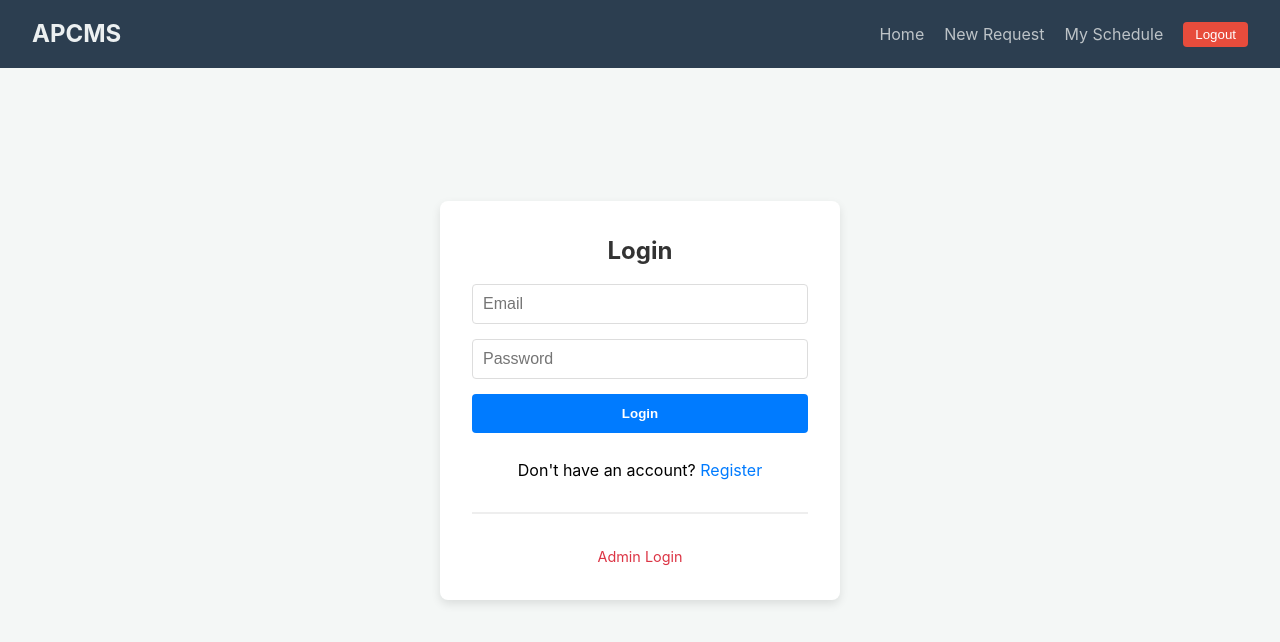
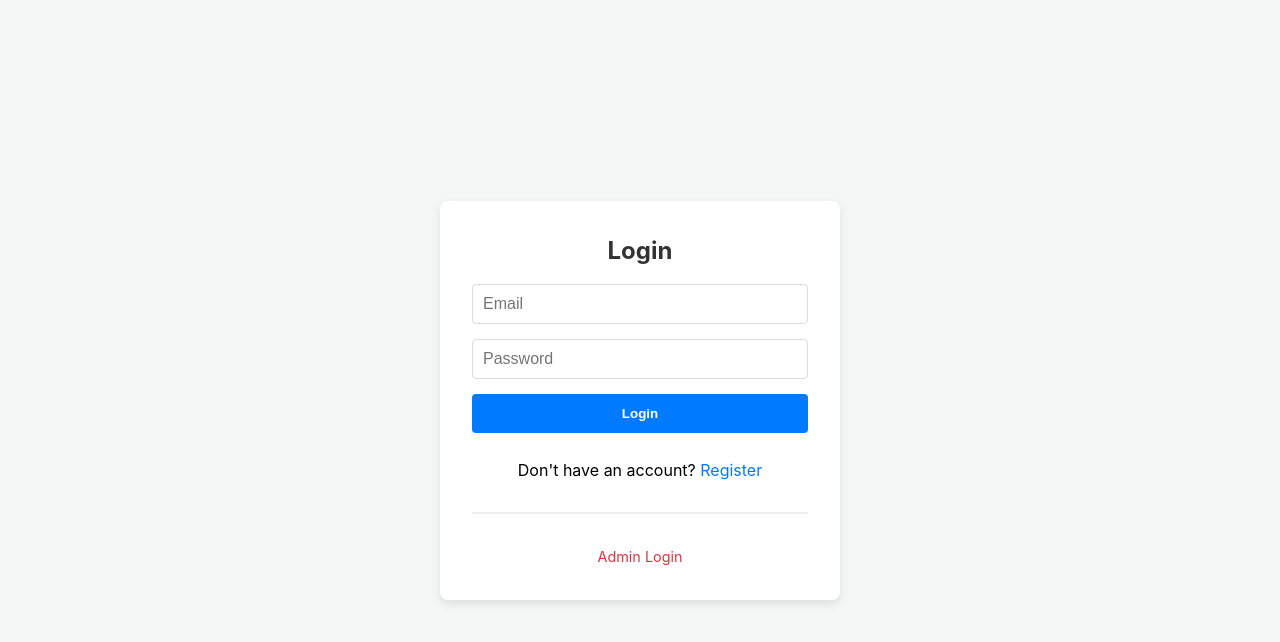
Before and after one commit to arcturusX1/471_project, a React (Vite) app in the folder client/: page /login in a window 1280 px wide. Shown: the top 642 px of the page. Built offline with nearby package versions, Linux system fonts and the light colour scheme; sample sign-in values are in the browser's storage.

Commit message:
Improved Navbar

```diff
--- a/client/src/components/Navbar.css
+++ b/client/src/components/Navbar.css
@@ -2,7 +2,7 @@
   display: flex;
   justify-content: space-between;
   align-items: center;
-  padding: 1rem 2rem;
+  padding: 0.8rem 1.5rem;
   background-color: #2c3e50;
   color: white;
   position: sticky;
@@ -11,34 +11,61 @@
 }
 
 .navbar-brand a {
-  font-size: 1.5rem;
+  font-size: 1.4rem;
   font-weight: bold;
   color: #ecf0f1;
   text-decoration: none;
 }
 
-.navbar-links {
-  display: flex;
-  list-style: none;
-  gap: 20px;
-  align-items: center;
+.navbar-user {
+  position: relative;
 }
 
-.navbar-links a {
-  color: #bdc3c7;
-  text-decoration: none;
-  transition: color 0.3s;
+.user-btn {
+  background: transparent;
+  border: none;
+  color: white;
+  font-size: 0.95rem;
+  cursor: pointer;
 }
 
-.navbar-links a:hover {
-  color: white;
+.dropdown {
+  position: absolute;
+  right: 0;
+  top: 120%;
+  background: white;
+  color: #333;
+  list-style: none;
+  padding: 0.5rem 0;
+  border-radius: 6px;
+  min-width: 180px;
+  box-shadow: 0 6px 15px rgba(0,0,0,0.15);
 }
 
-.nav-logout {
-  background: #e74c3c;
-  color: white;
+.dropdown li {
+  padding: 8px 15px;
+}
+
+.dropdown li a {
+  text-decoration: none;
+  color: #333;
+}
+
+.dropdown li:hover {
+  background: #f2f2f2;
+}
+
+.divider {
+  height: 1px;
+  background: #ddd;
+  margin: 5px 0;
+}
+
+.logout-btn {
+  width: 100%;
+  background: none;
   border: none;
-  padding: 5px 12px;
-  border-radius: 4px;
+  color: #e74c3c;
   cursor: pointer;
+  text-align: left;
 }
--- a/client/src/components/Navbar.tsx
+++ b/client/src/components/Navbar.tsx
@@ -1,40 +1,65 @@
-import { Link, useNavigate } from 'react-router-dom';
+import { Link, useNavigate, useLocation } from 'react-router-dom';
+import { useState } from 'react';
 import './Navbar.css';
 
 const Navbar = () => {
   const navigate = useNavigate();
+  const location = useLocation();
+  const [open, setOpen] = useState(false);
+
   const user = JSON.parse(localStorage.getItem("user") || "null");
+
+  // 👉 Show navbar ONLY on dashboards
+  const isDashboard =
+    location.pathname.startsWith('/student-dashboard') ||
+    location.pathname.startsWith('/faculty-dashboard');
+
+  if (!user || !isDashboard) return null;
+
+  const isFaculty = user.roles.includes('faculty');
 
   const handleLogout = () => {
     localStorage.clear();
     navigate('/login');
   };
 
-  if (!user) return null; // Don't show navbar on Login/Register pages
-
   return (
     <nav className="navbar">
       <div className="navbar-brand">
-        <Link to={user.role === 'Faculty' ? '/faculty-dashboard' : '/student-dashboard'}>
+        <Link to={isFaculty ? '/faculty-dashboard' : '/student-dashboard'}>
           APCMS
         </Link>
       </div>
-      <ul className="navbar-links">
-        {user.role === 'Faculty' ? (
+
+      <div className="navbar-user">
+        <button className="user-btn" onClick={() => setOpen(!open)}>
+          {user.name} ▾
+        </button>
+
+        {open && (
+          <ul className="dropdown">
+            {isFaculty ? (
               <>
-            <li><Link to="/faculty-dashboard">Home</Link></li>
-            <li><Link to="/consultation-requests">Requests</Link></li>
-            <li><Link to="/faculty-schedule">Schedule</Link></li>
+                <li><Link to="/faculty-dashboard">Dashboard</Link></li>
+                <li><Link to="/consultation-requests">Consultation Requests</Link></li>
+                <li><Link to="/faculty-schedule">My Schedule</Link></li>
               </>
             ) : (
               <>
-            <li><Link to="/student-dashboard">Home</Link></li>
-            <li><Link to="/request-consultation">New Request</Link></li>
-            <li><Link to="/my-consultations">My Schedule</Link></li>
+                <li><Link to="/student-dashboard">Dashboard</Link></li>
+                <li><Link to="/request-consultation">Request Consultation</Link></li>
+                <li><Link to="/my-consultations">My Consultations</Link></li>
               </>
             )}
-        <li><button onClick={handleLogout} className="nav-logout">Logout</button></li>
+            <li className="divider" />
+            <li>
+              <button className="logout-btn" onClick={handleLogout}>
+                Logout
+              </button>
+            </li>
           </ul>
+        )}
+      </div>
     </nav>
   );
 };
--- a/client/src/pages/FacultyDashboard.tsx
+++ b/client/src/pages/FacultyDashboard.tsx
@@ -33,7 +33,7 @@ export default function FacultyDashboard() {
     <div className="dashboard-container">
       <header className="dashboard-header">
         <h2>APCMS Faculty</h2>
-        <button className="logout-btn" onClick={() => { localStorage.clear(); navigate("/login"); }}>Logout</button>
+
       </header>
 
       <section className="user-card">
--- a/client/src/pages/StudentDashboard.tsx
+++ b/client/src/pages/StudentDashboard.tsx
@@ -30,7 +30,7 @@ export default function StudentDashboard() {
     <div className="dashboard-container">
       <header className="dashboard-header">
         <h2>APCMS Student</h2>
-        <button className="logout-btn" onClick={() => { localStorage.clear(); navigate("/login"); }}>Logout</button>
+
       </header>
 
       <section className="user-card">
```
Lines whose indentation alone changed are shown as unchanged.
